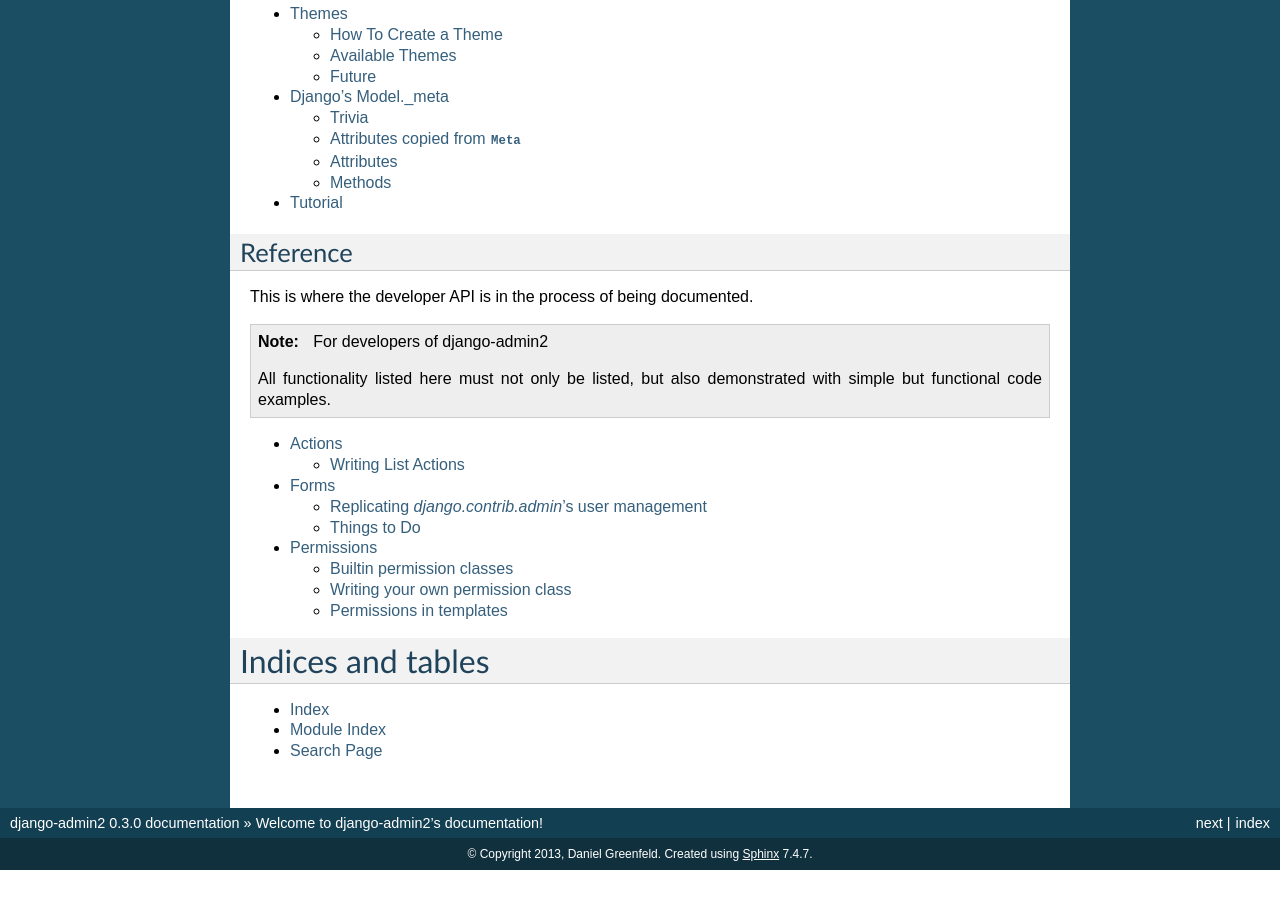
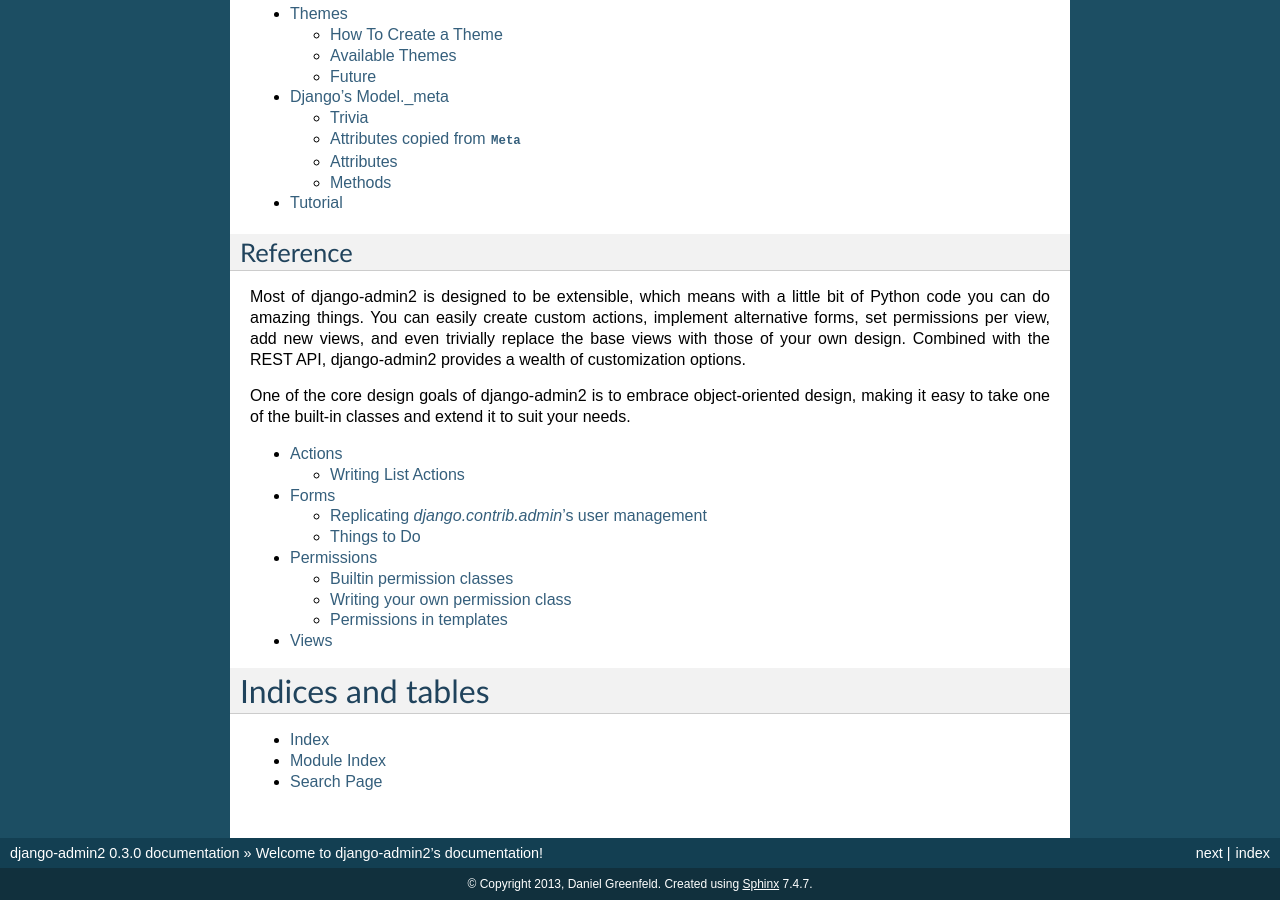
Before and after one commit to jazzband/django-admin2, a Sphinx documentation site: the page built from docs/index.rst, in a window 1280 px wide and 900 px high, scrolled down 1207 px. Built offline with Sphinx 7.4.7, drawn with Linux system fonts in a browser that asks for light colours; before the commit the page ends 2077 px from its top, so only the background shows below that.

Commit message:
Enhancing documentation

```diff
--- a/docs/index.rst
+++ b/docs/index.rst
@@ -66,11 +66,10 @@
 Reference
 -----------
 
-This is where the developer API is in the process of being documented.
+Most of django-admin2 is designed to be extensible, which means with a little bit of Python code you can do amazing things. You can easily create custom actions, implement alternative forms, set permissions per view, add new views, and even trivially replace the base views with those of your own design. Combined with the REST API, django-admin2 provides a wealth of customization options.
 
-.. note:: For developers of django-admin2
+One of the core design goals of django-admin2 is to embrace object-oriented design, making it easy to take one of the built-in classes and extend it to suit your needs.
 
-    All functionality listed here must not only be listed, but also demonstrated with simple but functional code examples.
 
 .. toctree::
    :maxdepth: 2
@@ -78,6 +77,7 @@
    ref/actions
    ref/forms
    ref/permissions
+   ref/views
 
 Indices and tables
 ==================
--- a/docs/ref/actions.rst
+++ b/docs/ref/actions.rst
@@ -1,3 +1,4 @@
+=======
 Actions
 =======
 
```
Also changed, not shown: docs/ref/views.rst (added, +9 -0 lines).
